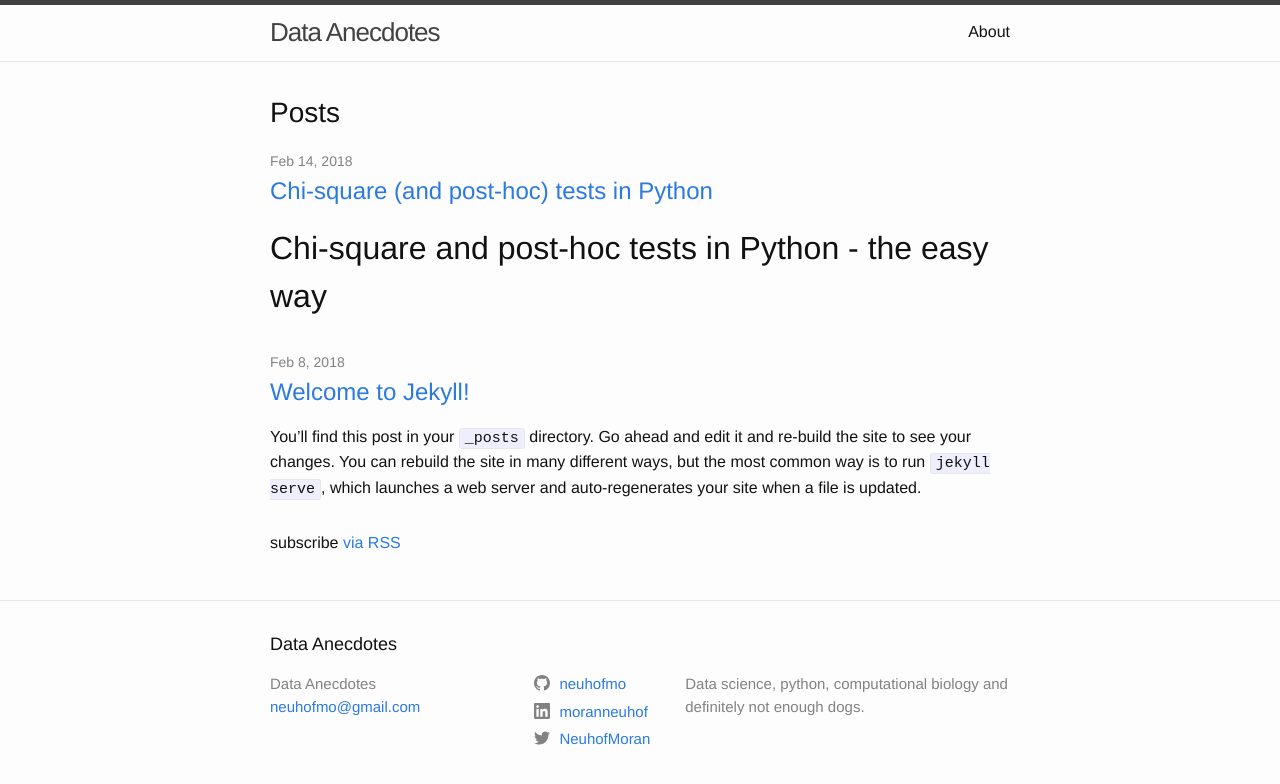
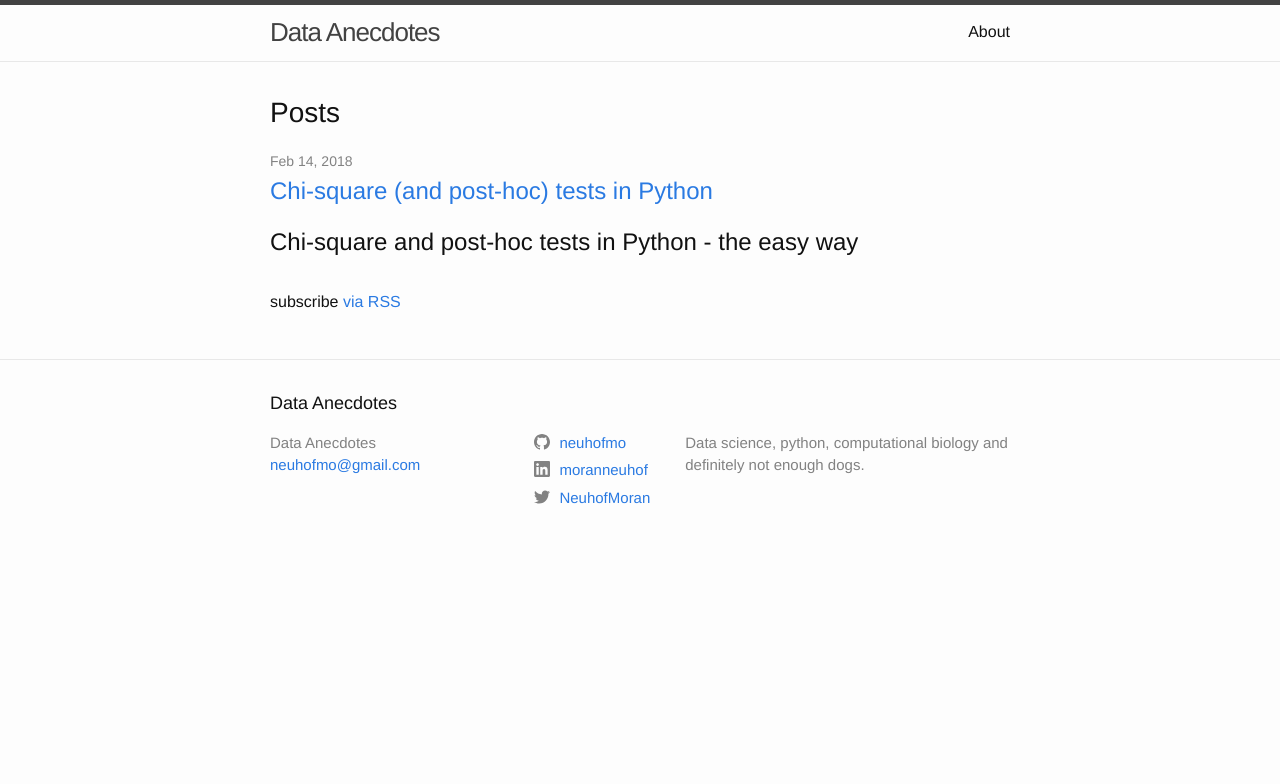
Before and after one commit to neuhofmo/neuhofmo.github.io, a Jekyll site: the page built from index.md, in a window 1280 px wide. Shown: the top 784 px of the page. Built offline with Jekyll 4.4.1, drawn with Linux system fonts in a browser that asks for light colours.

Commit message:
Change post title size and removed sample

```diff
--- a/_posts/2018-02-08-welcome-to-jekyll.markdown
+++ /dev/null
@@ -1,25 +0,0 @@
----
-layout: post
-title:  "Welcome to Jekyll!"
-date:   2018-02-08 13:44:43 +0000
-categories: jekyll update
----
-You’ll find this post in your `_posts` directory. Go ahead and edit it and re-build the site to see your changes. You can rebuild the site in many different ways, but the most common way is to run `jekyll serve`, which launches a web server and auto-regenerates your site when a file is updated.
-
-To add new posts, simply add a file in the `_posts` directory that follows the convention `YYYY-MM-DD-name-of-post.ext` and includes the necessary front matter. Take a look at the source for this post to get an idea about how it works.
-
-Jekyll also offers powerful support for code snippets:
-
-{% highlight ruby %}
-def print_hi(name)
-  puts "Hi, #{name}"
-end
-print_hi('Tom')
-#=> prints 'Hi, Tom' to STDOUT.
-{% endhighlight %}
-
-Check out the [Jekyll docs][jekyll-docs] for more info on how to get the most out of Jekyll. File all bugs/feature requests at [Jekyll’s GitHub repo][jekyll-gh]. If you have questions, you can ask them on [Jekyll Talk][jekyll-talk].
-
-[jekyll-docs]: https://jekyllrb.com/docs/home
-[jekyll-gh]:   https://github.com/jekyll/jekyll
-[jekyll-talk]: https://talk.jekyllrb.com/
```
Also changed, not shown: _posts/2018-02-14-Chi-square-and-post-hoc-tests-in-Python.md (+1 -1 lines).
